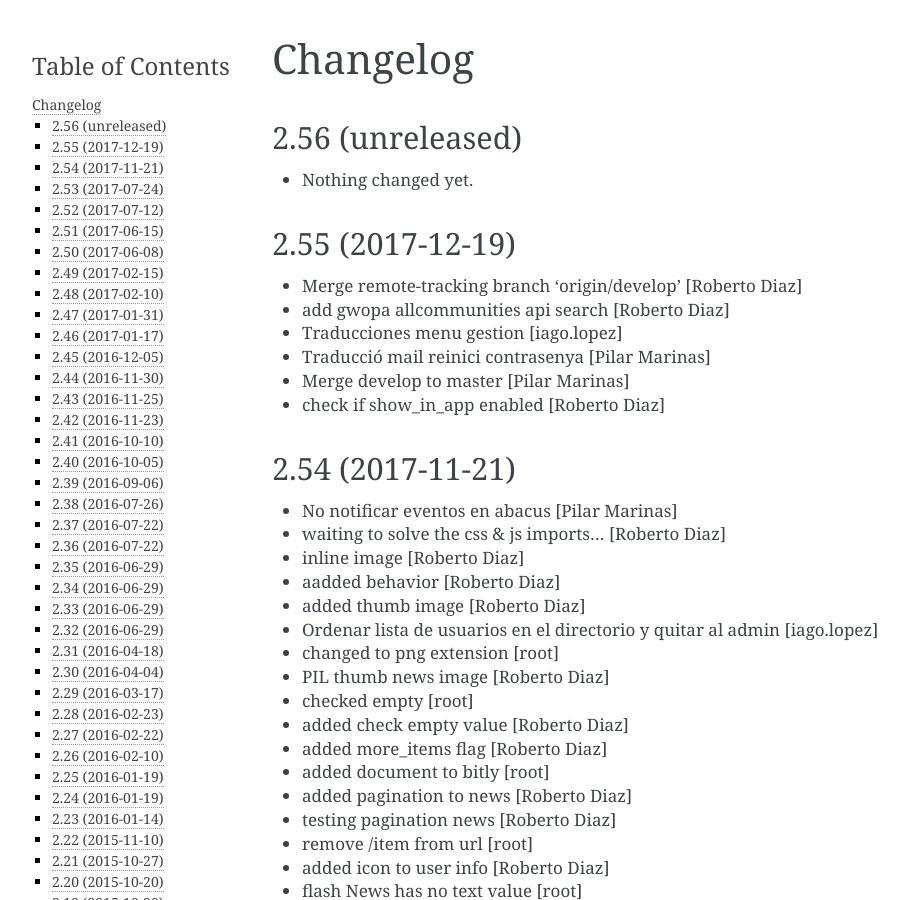
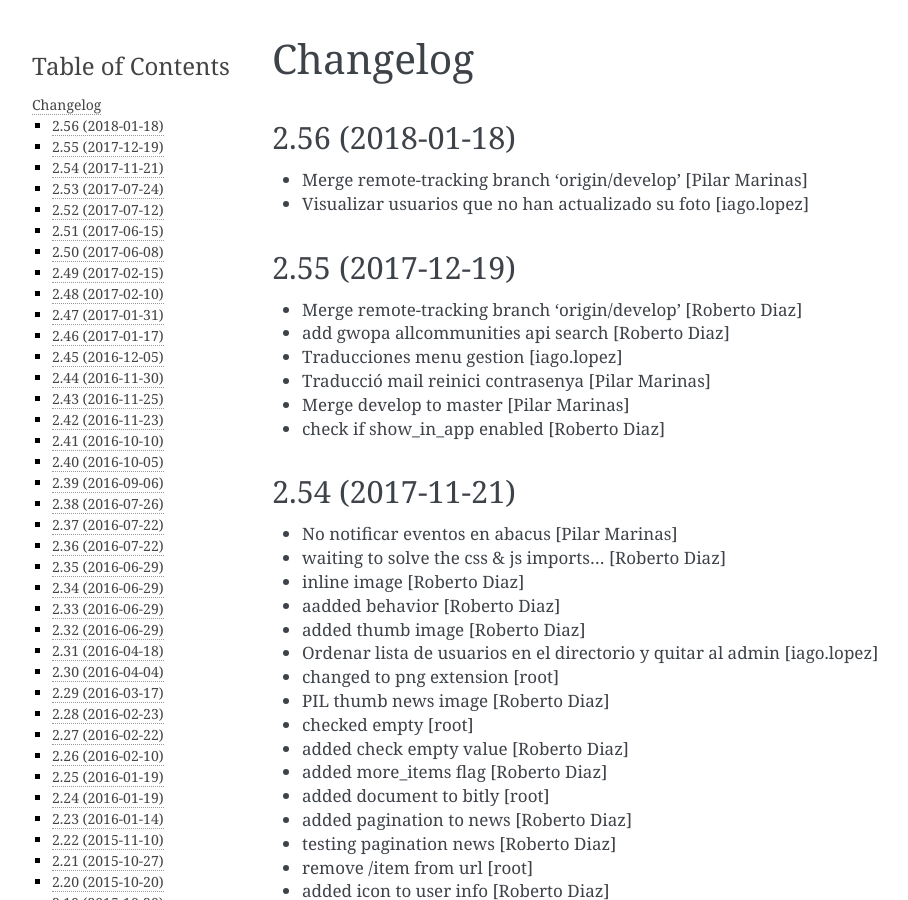
Before and after one commit to UPCnet/ulearn.core, a Sphinx documentation site: the page built from docs/HISTORY.rst, in a window 1280 px wide and 900 px high. Shown: the whole window, without its empty margins (148-1056 px from the left). Built offline with Sphinx 7.4.7, drawn with Linux system fonts in a browser that asks for light colours; pages that are not in the unit, such as notebooks, are missing from menus.

Commit message:
Preparing release 2.56

```diff
--- a/docs/HISTORY.rst
+++ b/docs/HISTORY.rst
@@ -1,11 +1,11 @@
 Changelog
 =========
 
-2.56 (unreleased)
+2.56 (2018-01-18)
 -----------------
 
-- Nothing changed yet.
-
+* Merge remote-tracking branch 'origin/develop' [Pilar Marinas]
+* Visualizar usuarios que no han actualizado su foto [iago.lopez]
 
 2.55 (2017-12-19)
 -----------------
--- a/setup.py
+++ b/setup.py
@@ -1,7 +1,7 @@
 from setuptools import setup, find_packages
 import os
 
-version = '2.56.dev0'
+version = '2.56'
 
 README = open('README.rst').read()
 HISTORY = open(os.path.join('docs', 'HISTORY.rst')).read()
```
